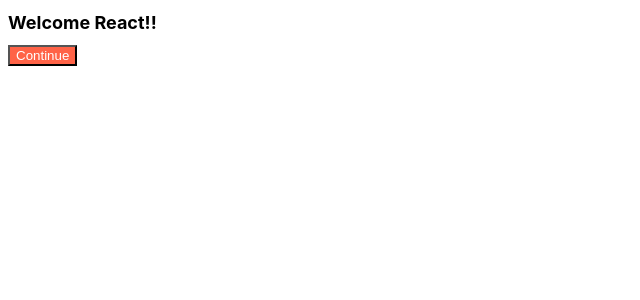
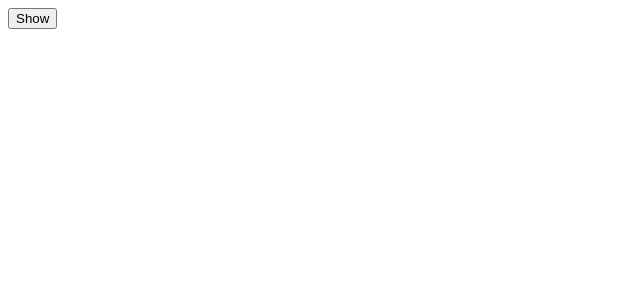
Before and after one commit to DonghyoHong/react-beginners, a React (Create React App) app: page / in a window 1280 px wide. Shown: the top 300 px of the page, without its empty margins (0-640 px from the left). Built offline with nearby package versions, Linux system fonts and the light colour scheme.

Commit message:
#6 useEffect create, destroy

```diff
--- a/src/App.js
+++ b/src/App.js
@@ -1,12 +1,26 @@
-import React from "react";
-import {Button} from "./components/section5/Button";
-import styles from "./App.module.css";
+import React, {useEffect, useState} from "react";
+
+function Hello() {
+    function destroyFn() {
+        console.log("bye :(");
+    }
+
+    function effectFn() {
+        console.log("Create :)");
+        return destroyFn;
+    }
+
+    useEffect(effectFn, []);
+    return <h1>Hello</h1>;
+}
 
 function App() {
+    const [showing, setShowing] = useState(false);
+    const onClick = () => setShowing((prev) => !prev);
     return (
         <div>
-            <h1 className={styles.title}>Welcome React!!</h1>
-            <Button text={"Continue"}></Button>
+            {showing ? <Hello/> : null}
+            <button onClick={onClick}>{showing ? "Hide" : "Show"}</button>
         </div>
     );
 }
--- a/src/index.js
+++ b/src/index.js
@@ -4,7 +4,8 @@
 
 const root = ReactDOM.createRoot(document.getElementById('root'));
 root.render(
-    <React.StrictMode>
+    <App/>
+    /*<React.StrictMode>
         <App/>
-    </React.StrictMode>
+    </React.StrictMode>*/
 );
```
Also changed, not shown: src/section-apps/AppSection5.js (added, +14 -0 lines).
